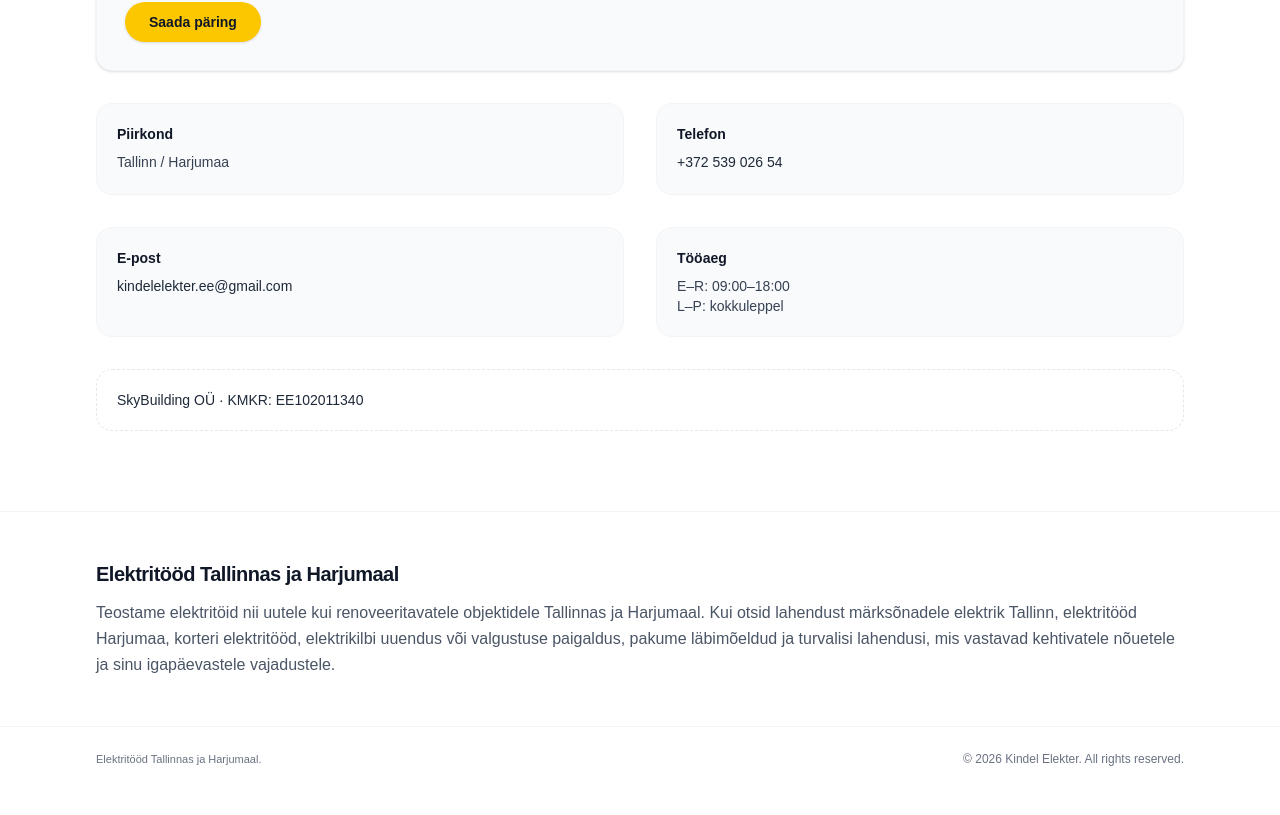
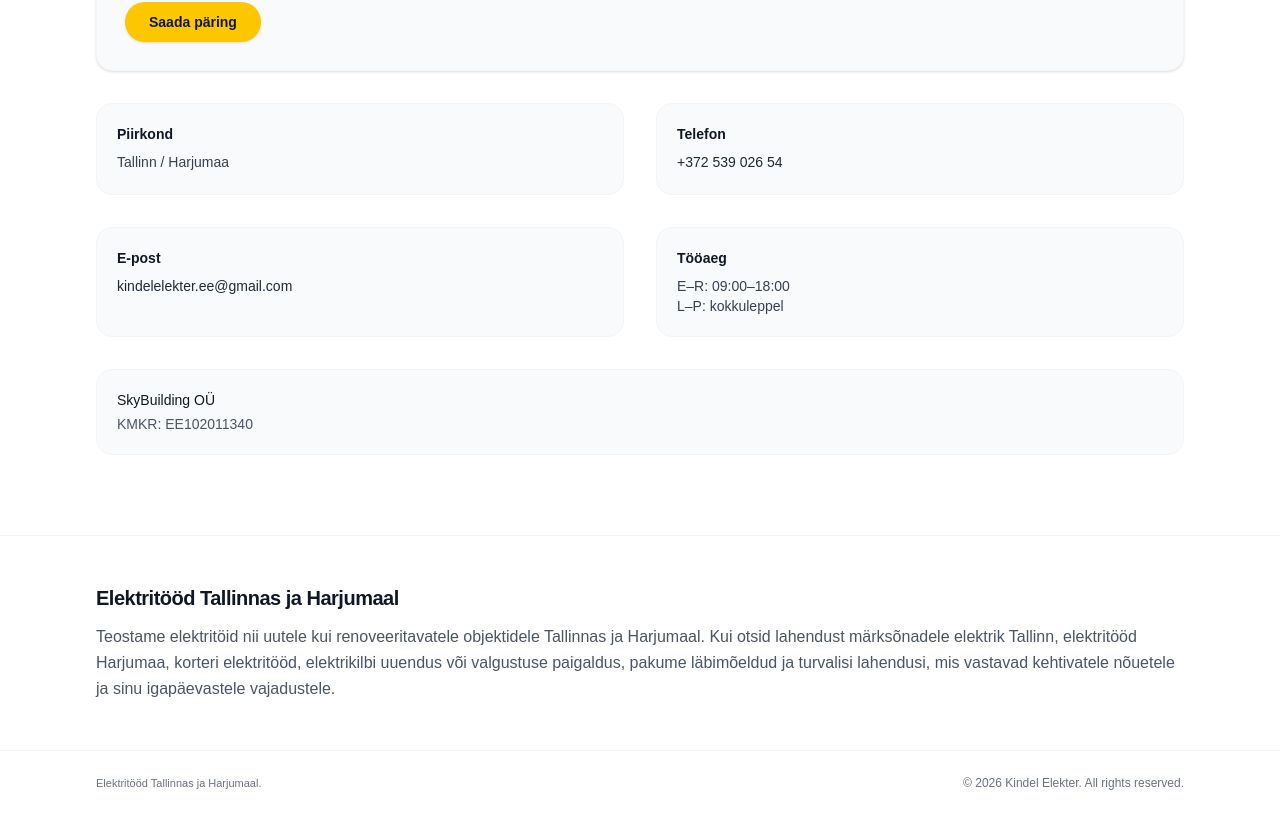
Before and after one commit to ilnitskisergei-boop/kindelelekter-site, a Next.js app: page /et in a window 1280 px wide. Shown: the part 3824-4639 px from the top of the page. Before the commit the page ends 4615 px from the top, so only its background shows below. Built offline with nearby package versions, Linux system fonts and the light colour scheme.

Commit message:
fix company card layout

```diff
--- a/components/HomePage.tsx
+++ b/components/HomePage.tsx
@@ -907,9 +907,12 @@ export default function HomePage({ lang }: HomePageProps) {
                 </p>
               </div>
 
-              <div className="rounded-2xl border border-dashed border-gray-200 bg-white p-5 lg:col-span-2">
-                <p className="text-sm font-medium text-gray-800">
-                  SkyBuilding OÜ · KMKR: EE102011340
+              <div className="rounded-2xl border border-gray-100 bg-gray-50 p-5 lg:col-span-2">
+                <p className="text-sm font-medium text-gray-900">
+                  SkyBuilding OÜ
+                </p>
+                <p className="mt-1 text-sm text-gray-600">
+                  KMKR: EE102011340
                 </p>
               </div>
             </div>
```
